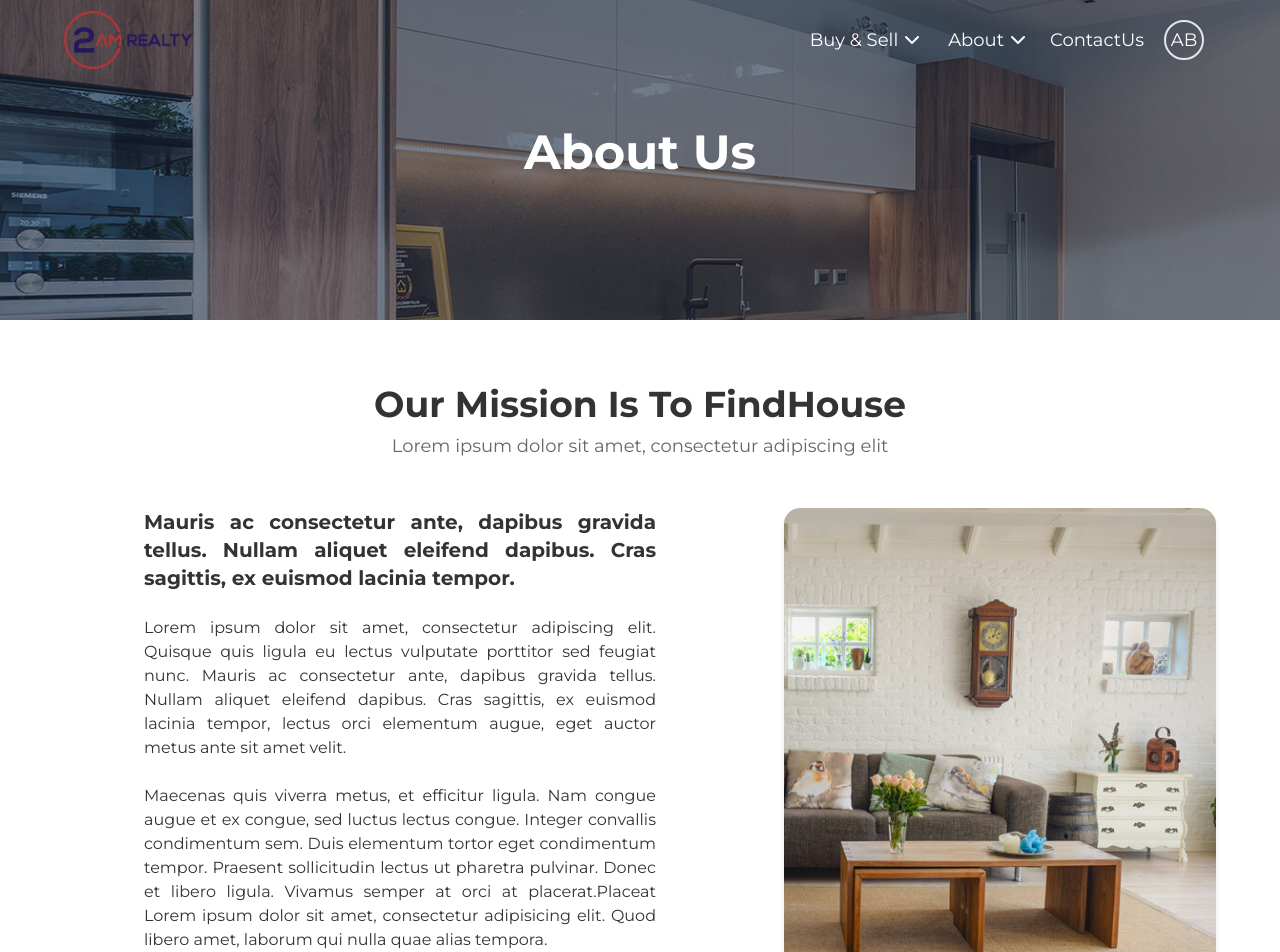
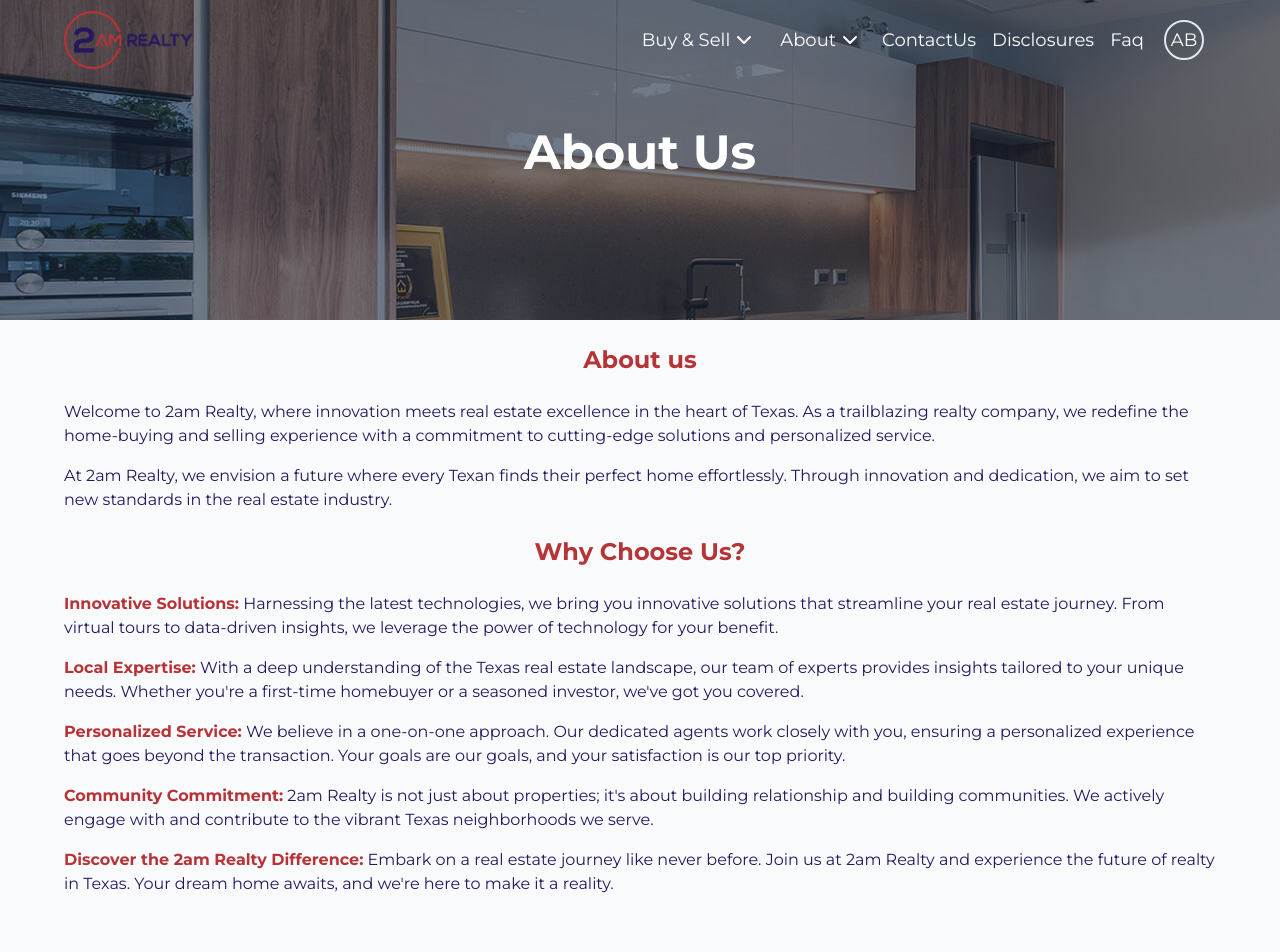
Before and after one commit to super0618/2amRealty, a Next.js app: page /about in a window 1280 px wide. Shown: the top 952 px of the page. Built offline with nearby package versions, Linux system fonts and the light colour scheme.

Commit message:
fixed contact

```diff
--- a/app/(root)/about/page.jsx
+++ b/app/(root)/about/page.jsx
@@ -1,5 +1,4 @@
 import Landing from "@/components/landing";
-import Mission from "@/components/ui/mission";
 import Services from "@/components/ui/services";
 import Teams from "@/components/ui/teams";
 import Testimonials from "@/components/ui/testimonials";
@@ -10,16 +9,44 @@
 export default function () {
 	return (
 		<>
-      <Landing
-        bgImage="/images/about/bg.jpg"
-        height={320}
-        content={
-          <div className="text-center z-0 text-5xl font-bold mb-4">
-            About Us
+			<Landing bgImage="/images/about/bg.jpg" height={320} content={<div className="text-center z-0 text-5xl font-bold mb-4">About Us</div>} />
+			<div className="bg-gray-50 py-6">
+				<div className="container">
+					<p className="font-bold text-2xl text-center text-[#B63437] mb-6">About us</p>
+					<p className="mb-4 text-[#25185E]">
+						Welcome to 2am Realty, where innovation meets real estate excellence in the heart of Texas. As a trailblazing realty company, we
+						redefine the home-buying and selling experience with a commitment to cutting-edge solutions and personalized service.
+					</p>
+					<p className="mb-6 text-[#25185E]">
+						At 2am Realty, we envision a future where every Texan finds their perfect home effortlessly. Through innovation and dedication, we aim
+						to set new standards in the real estate industry.
+					</p>
+					<p className="font-bold text-2xl text-center text-[#B63437] mb-6">Why Choose Us?</p>
+					<p className="mb-4 text-[#25185E]">
+						<span className="font-bold text-[#B63437]">Innovative Solutions:</span> Harnessing the latest technologies, we bring you innovative
+						solutions that streamline your real estate journey. From virtual tours to data-driven insights, we leverage the power of technology for
+						your benefit.
+					</p>
+					<p className="mb-4 text-[#25185E]">
+						<span className="font-bold text-[#B63437]">Local Expertise:</span> With a deep understanding of the Texas real estate landscape, our
+						team of experts provides insights tailored to your unique needs. Whether you're a first-time homebuyer or a seasoned investor, we've got
+						you covered.
+					</p>
+					<p className="mb-4 text-[#25185E]">
+						<span className="font-bold text-[#B63437]">Personalized Service:</span> We believe in a one-on-one approach. Our dedicated agents work
+						closely with you, ensuring a personalized experience that goes beyond the transaction. Your goals are our goals, and your satisfaction
+						is our top priority.
+					</p>
+					<p className="mb-4 text-[#25185E]">
+						<span className="font-bold text-[#B63437]">Community Commitment:</span> 2am Realty is not just about properties; it's about building
+						relationship and building communities. We actively engage with and contribute to the vibrant Texas neighborhoods we serve.
+					</p>
+					<p className="mb-4 text-[#25185E]">
+						<span className="font-bold text-[#B63437]">Discover the 2am Realty Difference:</span> Embark on a real estate journey like never before.
+						Join us at 2am Realty and experience the future of realty in Texas. Your dream home awaits, and we're here to make it a reality.
+					</p>
 				</div>
-        }
-      />
-      <Mission />
+			</div>
 			<Services />
 			<Teams />
 			<Testimonials />
--- a/app/(root)/contact/page.jsx
+++ b/app/(root)/contact/page.jsx
@@ -11,12 +11,7 @@
 			<div className="bg-gray-50">
 				<div className="container grid grid-cols-3 py-12 gap-6">
 					<div className="col-span-2 bg-white p-6 rounded-md border">
-						<h2 className="font-bold mb-4">Send Us An Email</h2>
-						<p className="mb-4">
-							Lorem ipsum dolor sit amet, consectetur adipiscing elit. In gravida quis libero eleifend ornare. Maecenas mattis enim at arcu
-							feugiat, sit amet blandit nisl iaculis. Donec lacus odio, malesuada eu libero sit amet, congue aliquam leo. In hac habitasse platea
-							dictumst.
-						</p>
+						<h2 className="font-bold mb-6">Send Us An Email</h2>
 						<div className="grid grid-cols-2 gap-6 mb-6">
 							<input type="text" className="px-4 py-1 border border-gray-300 rounded-md" placeholder="Name" />
 							<input type="text" className="px-4 py-1 border border-gray-300 rounded-md" placeholder="Email" />
@@ -29,19 +24,16 @@
 						</div>
 					</div>
 					<div className="bg-white p-6 rounded-md border">
-						<h2 className="font-bold mb-6">Contact Us</h2>
-						<p className="mb-6">
-							Lorem ipsum dolor sit amet, consectetur adipiscing elit. In gravida quis libero eleifend ornare. habitasse platea dictumst.
-						</p>
+						<h2 className="font-bold mb-6">Contact Info</h2>
 						<h2 className="font-bold">Address</h2>
-						<p>2301 Ravenswood Rd Madison</p>
-						<p className="mb-6">WI 53711</p>
+						<p>3400 Central Expressway</p>
+						<p>Suite 110-212</p>
+						<p>Richardson, Texas</p>
+						<p className="mb-6">75080</p>
 						<h2 className="font-bold">Phone</h2>
-						<p className="mb-6">(315) 905-2321</p>
+						<p className="mb-6">+1(214) 774-2998</p>
 						<h2 className="font-bold">Mail</h2>
-						<p className="mb-6">info@findhouse.com</p>
-						<h2 className="font-bold">Skype</h2>
-						<p className="mb-6">2am-realty.com</p>
+						<p className="mb-6">support@2amrealty.com</p>
 						<h2 className="font-bold mb-2">Follow Us</h2>
 						<div className="flex gap-2 mb-6">
 							<Link href="#" className="grid w-8 h-8 place-items-center bg-gray-100 rounded-md hover:bg-gray-200">
@@ -64,7 +56,7 @@
 				</div>
 			</div>
 			<iframe
-				src="https://www.google.com/maps/embed?pb=!1m18!1m12!1m3!1d24162.438229196097!2d-74.4788125!3d40.7992959!2m3!1f0!2f0!3f0!3m2!1i1024!2i768!4f13.1!3m3!1m2!1s0x89c309932196222d%3A0x43b079beb16f21a1!2sMorristown%2C%20NJ%2007960%2C%20USA!5e0!3m2!1sen!2shk!4v1710230807185!5m2!1sen!2shk"
+				src="https://www.google.com/maps/embed?pb=!1m18!1m12!1m3!1d3346.211621499927!2d-96.7073657!3d32.9981958!2m3!1f0!2f0!3f0!3m2!1i1024!2i768!4f13.1!3m3!1m2!1s0x864c18d7c51c1edb%3A0xa1e1734494de4513!2s3400%20N%20Central%20Expy%20Suite%20110-212%2C%20Richardson%2C%20TX%2075080%2C%20USA!5e0!3m2!1sen!2shk!4v1711560989178!5m2!1sen!2shk"
 				className="w-full h-96"
 				allowFullScreen
 				loading="lazy"
--- a/components/ui/mission.jsx
+++ /dev/null
@@ -1,27 +0,0 @@
-export default function () {
-	return (
-		<div className="container py-16">
-			<div className="text-4xl font-bold mb-2 text-center">Our Mission Is To FindHouse</div>
-			<div className="text-lg text-[#666] mb-12 text-center">Lorem ipsum dolor sit amet, consectetur adipiscing elit</div>
-			<div className="grid grid-cols-3 md:grid-cols-5 gap-12">
-				<div className="col-span-3 text-justify max-w-[512px] mx-auto">
-					<h2 className="font-bold text-xl mb-6">
-						Mauris ac consectetur ante, dapibus gravida tellus. Nullam aliquet eleifend dapibus. Cras sagittis, ex euismod lacinia tempor.
-					</h2>
-					<p className="mb-6">
-						Lorem ipsum dolor sit amet, consectetur adipiscing elit. Quisque quis ligula eu lectus vulputate porttitor sed feugiat nunc. Mauris ac
-						consectetur ante, dapibus gravida tellus. Nullam aliquet eleifend dapibus. Cras sagittis, ex euismod lacinia tempor, lectus orci
-						elementum augue, eget auctor metus ante sit amet velit.
-					</p>
-					<p className="mb-6">
-						Maecenas quis viverra metus, et efficitur ligula. Nam congue augue et ex congue, sed luctus lectus congue. Integer convallis condimentum
-						sem. Duis elementum tortor eget condimentum tempor. Praesent sollicitudin lectus ut pharetra pulvinar. Donec et libero ligula. Vivamus
-						semper at orci at placerat.Placeat Lorem ipsum dolor sit amet, consectetur adipisicing elit. Quod libero amet, laborum qui nulla quae
-						alias tempora.
-					</p>
-				</div>
-				<div className="hidden md:block md:col-span-2 bg-[url('/images/about/thumb.jpg')] bg-center bg-cover shrink-0 bg-no-repeat rounded-2xl overflow-hidden shadow-md"></div>
-			</div>
-		</div>
-	);
-}
--- a/layouts/header.jsx
+++ b/layouts/header.jsx
@@ -36,7 +36,7 @@
 			headerRef.current.style.color = "#666";
 		}
 		return () => {
-			window.onscroll = () => { };
+			window.onscroll = () => {};
 		};
 	}, [pathname]);
 
@@ -83,17 +83,13 @@
 								<Link href="/blogs" className="py-2 px-4 hover:bg-[#ccc] text-[#555] duration-200">
 									Our Blogs
 								</Link>
-								<Link href="/disclosures" className="py-2 px-4 hover:bg-[#ccc] text-[#555] duration-200">
-									Disclosures
-								</Link>
-								<Link href="/faq" className="py-2 px-4 hover:bg-[#ccc] text-[#555] duration-200">
-									Faq
-								</Link>
 							</div>
 						}
 						arrowdown
 					/>
 					<NavItem label="ContactUs" href="/contact" />
+					<NavItem label="Disclosures" href="/disclosures" />
+					<NavItem label="Faq" href="/faq" />
 					{loggedIn ? (
 						<NavItem
 							label={<div className="w-10 h-10 grid place-items-center border-2 rounded-full">AB</div>}
```
Also changed, not shown: public/images/about/thumb.jpg (deleted). Lines whose indentation alone changed are shown as unchanged.
